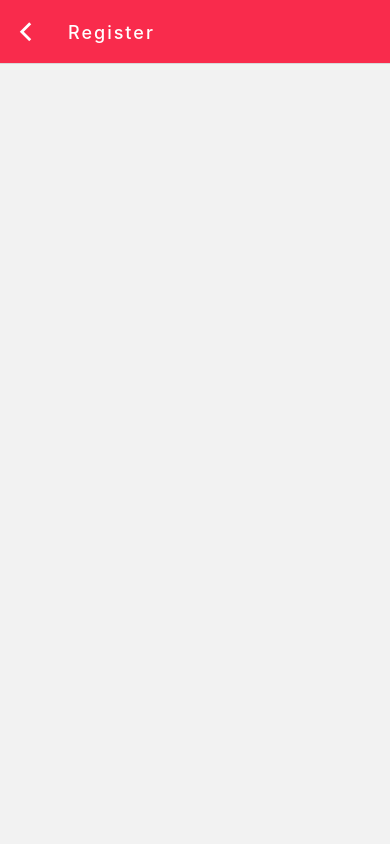
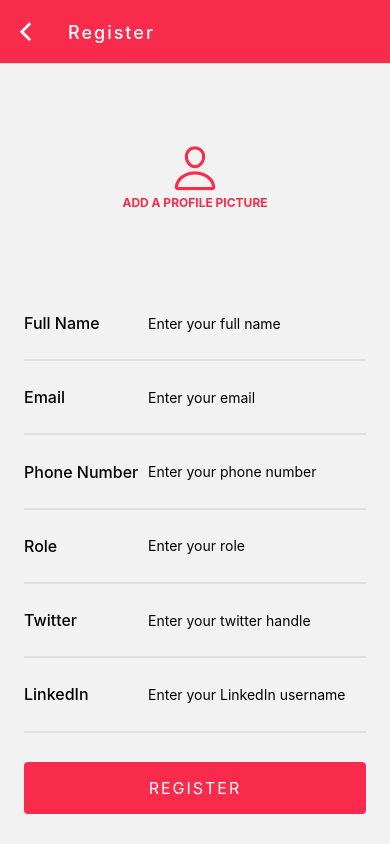
Before and after one commit to codetrainafrica/ampersand-contact-rn-demo, a React Native app: screen /Register in a window 390 px wide. Built offline with nearby package versions, Linux system fonts and the light colour scheme.

Commit message:
style Register screen

```diff
--- a/src/screens/Register.js
+++ b/src/screens/Register.js
@@ -1,14 +1,145 @@
 import React from "react";
-import { StyleSheet, Text, View } from "react-native";
+import { StatusBar } from "expo-status-bar";
+import {
+  StyleSheet,
+  Text,
+  TouchableOpacity,
+  View,
+  TextInput,
+} from "react-native";
+import ImagePicker from "../components/ImagePicker";
 
 const Register = () => {
   return (
-    <View>
-      <Text></Text>
-    </View>
+    <>
+      <StatusBar style="light" animated />
+      <View style={styles.container}>
+        <View style={styles.imagePickerContainer}>
+          <ImagePicker />
+        </View>
+        <View style={styles.formContainer}>
+          <View style={styles.inputView}>
+            <Text style={styles.label}>Full Name</Text>
+            <TextInput
+              placeholder="Enter your full name"
+              style={styles.input}
+            />
+          </View>
+
+          <View style={styles.separator} />
+
+          <View style={styles.inputView}>
+            <Text style={styles.label}>Email</Text>
+            <TextInput placeholder="Enter your email" style={styles.input} />
+          </View>
+
+          <View style={styles.separator} />
+
+          <View style={styles.inputView}>
+            <Text style={styles.label}>Phone Number</Text>
+            <TextInput
+              placeholder="Enter your phone number"
+              style={styles.input}
+            />
+          </View>
+
+          <View style={styles.separator} />
+
+          <View style={styles.inputView}>
+            <Text style={styles.label}>Role</Text>
+            <TextInput placeholder="Enter your role" style={styles.input} />
+          </View>
+
+          <View style={styles.separator} />
+
+          <View style={styles.inputView}>
+            <Text style={styles.label}>Twitter</Text>
+            <TextInput
+              placeholder="Enter your twitter handle"
+              style={styles.input}
+            />
+          </View>
+
+          <View style={styles.separator} />
+
+          <View style={styles.inputView}>
+            <Text style={styles.label}>LinkedIn</Text>
+            <TextInput
+              placeholder="Enter your LinkedIn username"
+              style={styles.input}
+              secureTextEntry
+            />
+          </View>
+
+          <View style={styles.separator} />
+        </View>
+        <View style={styles.buttonContainer}>
+          <TouchableOpacity style={styles.registerBtn}>
+            <Text style={styles.btnText}>REGISTER</Text>
+          </TouchableOpacity>
+        </View>
+      </View>
+    </>
   );
 };
 
+const styles = StyleSheet.create({
+  container: {
+    flex: 1,
+  },
+
+  imagePickerContainer: {
+    flex: 2,
+  },
+
+  formContainer: {
+    flex: 4,
+    paddingHorizontal: 16,
+  },
+
+  buttonContainer: {
+    flex: 1,
+    justifyContent: "center",
+    paddingHorizontal: 16,
+  },
+
+  registerBtn: {
+    padding: 16,
+    alignItems: "center",
+    justifyContent: "center",
+    backgroundColor: "#f92b4c",
+    marginHorizontal: 8,
+    borderRadius: 4,
+  },
+
+  btnText: {
+    color: "#fff",
+    fontSize: 16,
+    letterSpacing: 2,
+  },
+
+  inputView: {
+    flexDirection: "row",
+    padding: 8,
+    justifyContent: "space-between",
+    flex: 1,
+    alignItems: "center",
+  },
+
+  label: {
+    fontSize: 16,
+    fontWeight: "500",
+  },
+
+  input: {
+    maxWidth: "70%",
+  },
+
+  separator: {
+    borderWidth: 1,
+    borderColor: "#dfdfdf",
+    marginHorizontal: 8,
+  },
+});
+
 export default Register;
-
-const styles = StyleSheet.create({});
```
